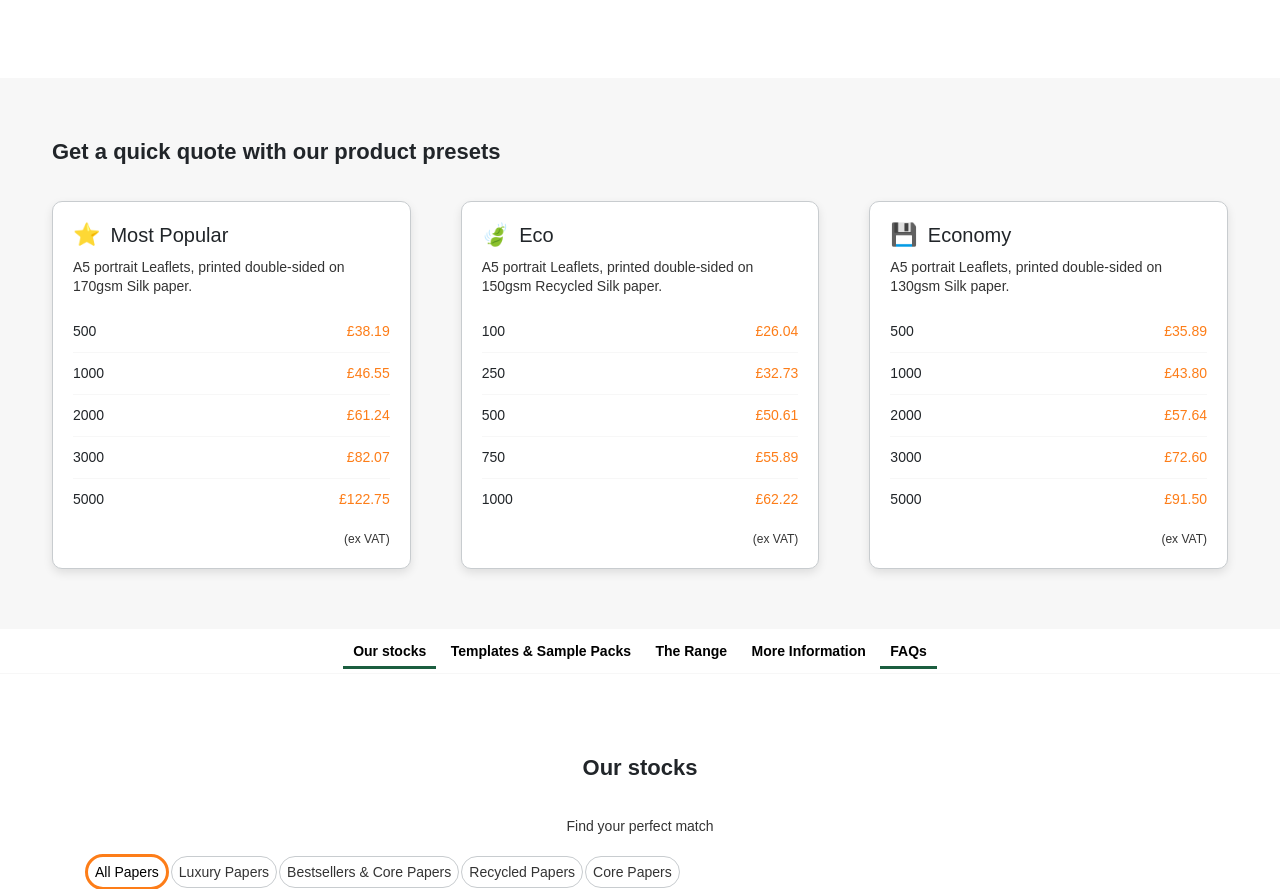
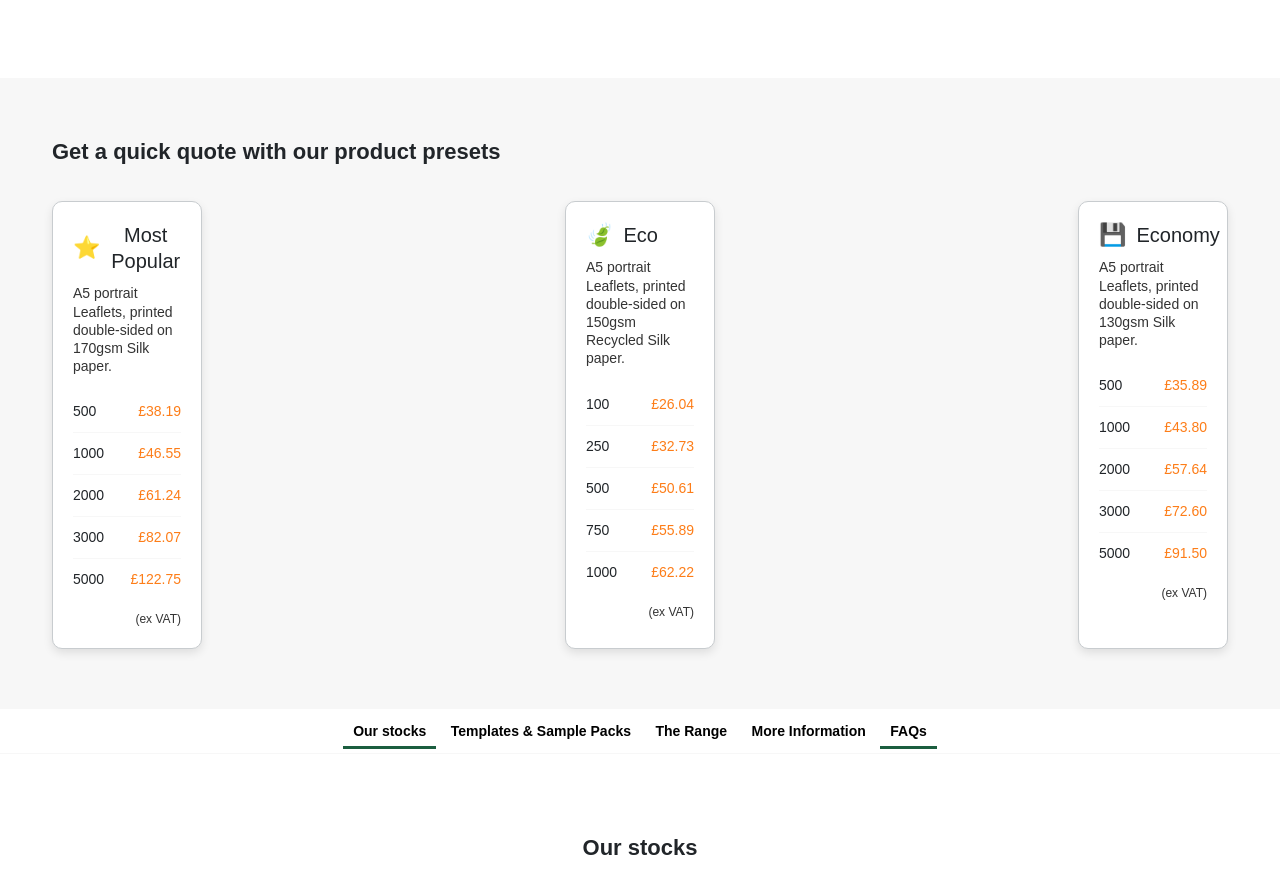
Before and after one commit to RinaDhanaba/printed, a PHP site: page /single-product in a window 1280 px wide. Shown: the part 788-1677 px from the top of the page. Run offline with PHP 8.4, Linux system fonts and the light colour scheme.

Commit message:
width:150px;

```diff
--- a/css/single-product.css
+++ b/css/single-product.css
@@ -107,7 +107,7 @@
         background-color: var(--white);
         border: 1px solid var(--light-gray);
         border-radius: 10px;
-        flex: 1;
+        width:150px;
         padding: 20px;
         box-shadow: 0 4px 10px rgba(0, 0, 0, 0.1);
     }
```
